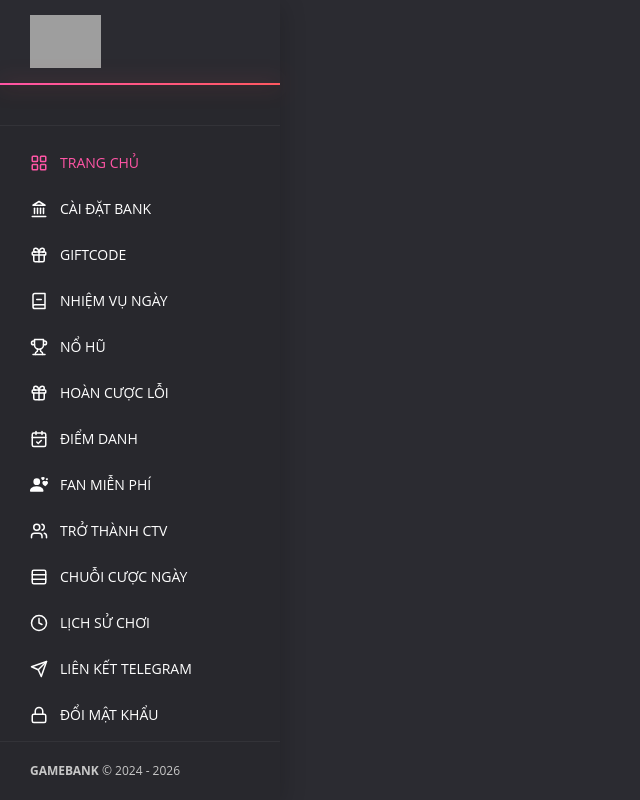
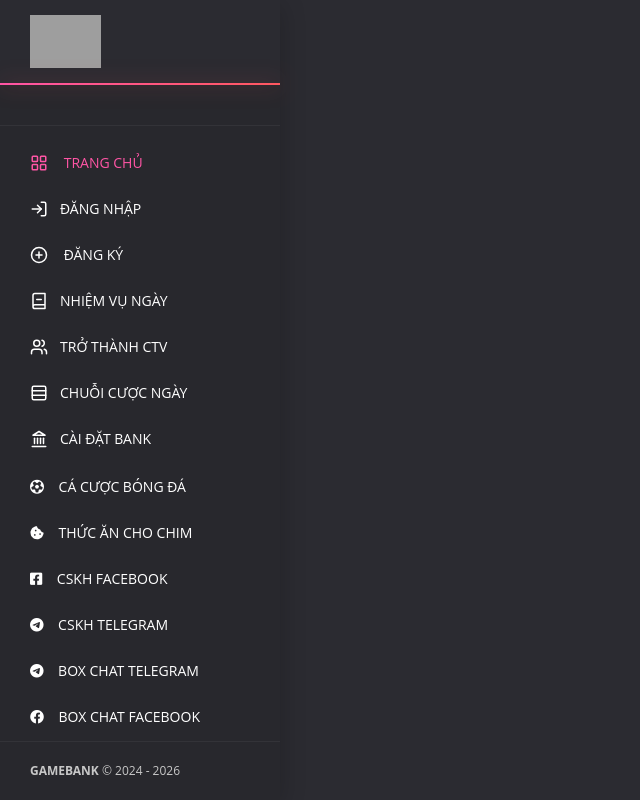
Before and after one commit to kurotsmile/gamebank, a plain HTML site: page index.html in a window 1280 px wide. Shown: the whole page, without its empty margins (0-640 px from the left). Drawn offline with nearby package versions, Linux system fonts and the light colour scheme; some packages are replaced by stand-ins of ours; grey boxes are pictures that could not be loaded; a script that the page names is missing.

Commit message:
Update menu sidebar

```diff
--- a/index.html
+++ b/index.html
@@ -1,5 +1,6 @@
 <!DOCTYPE html>
 <html lang="en">
+
 <head>
   <title>Hệ Thống Chẵn Lẻ Bank Uy Tín</title>
   <meta charset="UTF-8">
@@ -14,7 +15,7 @@
   <link rel="stylesheet" href="css/slimselect.css">
   <link rel="stylesheet" href="css/style.css?v=1.22">
   <link href="https://cdn.jsdelivr.net/npm/sweetalert2@11.14.1/dist/sweetalert2.min.css" rel="stylesheet">
-  <link rel="stylesheet" href="https://cdnjs.cloudflare.com/ajax/libs/font-awesome/6.4.2/css/all.min.css"/>
+  <link rel="stylesheet" href="https://cdnjs.cloudflare.com/ajax/libs/font-awesome/6.4.2/css/all.min.css" />
 
   <script src="https://cdnjs.cloudflare.com/ajax/libs/clipboard.js/2.0.11/clipboard.min.js"></script>
   <script src="https://cdnjs.cloudflare.com/ajax/libs/handlebars.js/4.7.7/handlebars.min.js"></script>'
@@ -43,53 +44,139 @@
 <body data-id="8fe63e1d457b165974d9a06dc3540452">
   <div id="preloader" style="display: none;" onclick="w.box_close();return false;"></div>
   <header class="header">
-    <div class="header__content"><a href="" onclick="w.show_home();return false;" class="header__logo"><img src="images/logo.gif" alt=""> </a>
-      <button class="header__btn" type="button" onclick="w.toggle_sidebar();return false;"><span></span> <span></span> <span></span></button></div>
+    <div class="header__content"><a href="" onclick="w.show_home();return false;" class="header__logo"><img
+          src="images/logo.gif" alt=""> </a>
+      <button class="header__btn" type="button" onclick="w.toggle_sidebar();return false;"><span></span> <span></span>
+        <span></span></button></div>
   </header>
   <div class="sidebar"><a href="" class="sidebar__logo"><img src="images/logo.gif" alt=""></a>
     <div class="sidebar__user" id="sidebar_user_info"></div>
     <ul class="sidebar__nav" data-scrollbar="true" tabindex="-1" style="overflow-y: scroll;overflow-x: hidden;">
       <div class="scroll-content">
-        <li class="sidebar__nav-item"><a href="#" onclick="w.show_home();return false;" class="sidebar__nav-link sidebar__nav-link--active"><span><svg
-                xmlns="http://www.w3.org/2000/svg" width="24" height="24" viewBox="0 0 24 24" fill="none"
+        <li class="sidebar__nav-item">
+          <a href="#" onclick="w.show_home();return false;" class="sidebar__nav-link sidebar__nav-link--active">
+            <span>
+              <svg xmlns="http://www.w3.org/2000/svg" width="24" height="24" viewBox="0 0 24 24" fill="none"
                 stroke="currentColor" stroke-width="2" stroke-linecap="round" stroke-linejoin="round"
                 data-lucide="layout-grid" class="lucide lucide-layout-grid">
                 <rect width="7" height="7" x="3" y="3" rx="1"></rect>
                 <rect width="7" height="7" x="14" y="3" rx="1"></rect>
                 <rect width="7" height="7" x="14" y="14" rx="1"></rect>
                 <rect width="7" height="7" x="3" y="14" rx="1"></rect>
-              </svg>Trang Chủ</span></a></li>
-        <li class="sidebar__nav-item" id="sidebar_item_bank"><a href="#" onclick="w.show_page('bank');return false;"  class="sidebar__nav-link"><span><svg
+              </svg>
+              Trang Chủ
+            </span>
+          </a>
+        </li>
+        <li class="sidebar__nav-item" id="sidebar_item_login">
+          <a href="#" onclick="w.show_login();return false;" class="sidebar__nav-link">
+            <span><svg xmlns="http://www.w3.org/2000/svg" width="24" height="24" viewBox="0 0 24 24" fill="none" stroke="currentColor" stroke-width="2" stroke-linecap="round" stroke-linejoin="round" data-lucide="log-in" class="lucide lucide-log-in">
+                <path d="M15 3h4a2 2 0 0 1 2 2v14a2 2 0 0 1-2 2h-4"></path>
+                <polyline points="10 17 15 12 10 7"></polyline>
+                <line x1="15" x2="3" y1="12" y2="12"></line>
+              </svg>Đăng Nhập</span>
+            </a>
+        </li>
+        <li class="sidebar__nav-item" id="sidebar_item_register">
+          <a href="#" onclick="w.show_register();return false;" class="sidebar__nav-link">
+            <span>
+              <svg xmlns="http://www.w3.org/2000/svg" width="24" height="24" viewBox="0 0 24 24" fill="none"
+                stroke="currentColor" stroke-width="2" stroke-linecap="round" stroke-linejoin="round"
+                data-lucide="plus-circle" class="lucide lucide-plus-circle">
+                <circle cx="12" cy="12" r="10"></circle>
+                <path d="M8 12h8"></path>
+                <path d="M12 8v8"></path>
+              </svg>
+              Đăng Ký
+            </span>
+          </a>
+        </li>
+        <li class="sidebar__nav-item">
+          <a href="#" onclick="w.show_page('missions');return false;" class="sidebar__nav-link"><span><svg
                 xmlns="http://www.w3.org/2000/svg" width="24" height="24" viewBox="0 0 24 24" fill="none"
                 stroke="currentColor" stroke-width="2" stroke-linecap="round" stroke-linejoin="round"
-                data-lucide="landmark" class="lucide lucide-landmark">
+                data-lucide="book-minus" class="lucide lucide-book-minus">
+                <path d="M4 19.5v-15A2.5 2.5 0 0 1 6.5 2H20v20H6.5a2.5 2.5 0 0 1 0-5H20"></path>
+                <path d="M9 10h6"></path>
+              </svg>Nhiệm Vụ Ngày</span>
+          </a>
+        </li>
+        <li class="sidebar__nav-item"><a href="#" onclick="w.show_page('referrals');return false;"
+            class="sidebar__nav-link"><span><svg xmlns="http://www.w3.org/2000/svg" width="24" height="24"
+                viewBox="0 0 24 24" fill="none" stroke="currentColor" stroke-width="2" stroke-linecap="round"
+                stroke-linejoin="round" data-lucide="users" class="lucide lucide-users">
+                <path d="M16 21v-2a4 4 0 0 0-4-4H6a4 4 0 0 0-4 4v2"></path>
+                <circle cx="9" cy="7" r="4"></circle>
+                <path d="M22 21v-2a4 4 0 0 0-3-3.87"></path>
+                <path d="M16 3.13a4 4 0 0 1 0 7.75"></path>
+              </svg>Trở Thành CTV</span></a></li>
+        <li class="sidebar__nav-item"><a href="#" onclick="w.show_page('consecutives');return false;"
+            class="sidebar__nav-link">
+            <span><svg xmlns="http://www.w3.org/2000/svg" width="24" height="24" viewBox="0 0 24 24" fill="none"
+                stroke="currentColor" stroke-width="2" stroke-linecap="round" stroke-linejoin="round"
+                data-lucide="rows-3" class="lucide lucide-rows-3">
+                <rect width="18" height="18" x="3" y="3" rx="2"></rect>
+                <path d="M21 9H3"></path>
+                <path d="M21 15H3"></path>
+              </svg>Chuỗi Cược Ngày</span></a>
+        </li>
+        <li class="sidebar__nav-item" id="sidebar_item_bank"><a href="#" onclick="w.show_page('bank');return false;"
+            class="sidebar__nav-link"><span><svg xmlns="http://www.w3.org/2000/svg" width="24" height="24"
+                viewBox="0 0 24 24" fill="none" stroke="currentColor" stroke-width="2" stroke-linecap="round"
+                stroke-linejoin="round" data-lucide="landmark" class="lucide lucide-landmark">
                 <line x1="3" x2="21" y1="22" y2="22"></line>
                 <line x1="6" x2="6" y1="18" y2="11"></line>
                 <line x1="10" x2="10" y1="18" y2="11"></line>
                 <line x1="14" x2="14" y1="18" y2="11"></line>
                 <line x1="18" x2="18" y1="18" y2="11"></line>
                 <polygon points="12 2 20 7 4 7"></polygon>
-              </svg>Cài Đặt Bank</span></a></li>
-        <li class="sidebar__nav-item"><a href="#" onclick="w.show_page('gifts');return false;" class="sidebar__nav-link"><span><svg
-                xmlns="http://www.w3.org/2000/svg" width="24" height="24" viewBox="0 0 24 24" fill="none"
-                stroke="currentColor" stroke-width="2" stroke-linecap="round" stroke-linejoin="round" data-lucide="gift"
-                class="lucide lucide-gift">
+              </svg>Cài Đặt Bank</span></a>
+        </li>
+        <li class="sidebar__nav-item">
+          <a href="#" onclick="return false;" class="sidebar__nav-link">
+            <span><i class="far fa-futbol lucide lucide-gift"></i>  &nbsp;&nbsp;&nbsp;Cá cược bóng đá</span>
+          </a>
+        </li>
+        <li class="sidebar__nav-item">
+          <a href="#" onclick="return false;" class="sidebar__nav-link">
+            <span><i class="fas fa-cookie-bite lucide lucide-gift"></i> &nbsp;&nbsp;&nbsp;Thức ăn cho chim</span>
+          </a>
+        </li>
+        <li class="sidebar__nav-item">
+          <a href="#" onclick="return false;" class="sidebar__nav-link">
+            <span><i class="fab fa-facebook-square lucide lucide-gift"></i> &nbsp;&nbsp;&nbsp;CSKH FACEBOOK</span>
+          </a>
+        </li>
+        <li class="sidebar__nav-item">
+          <a href="#" onclick="return false;" class="sidebar__nav-link">
+            <span><i class="fab fa-telegram-plane lucide lucide-gift"></i> &nbsp;&nbsp;&nbsp;CSKH TELEGRAM</span>
+          </a>
+        </li>
+        <li class="sidebar__nav-item">
+          <a href="#" onclick="return false;" class="sidebar__nav-link">
+            <span><i class="fab fa-telegram lucide lucide-gift"></i> &nbsp;&nbsp;&nbsp;BOX CHAT Telegram</span>
+          </a>
+        </li>
+        <li class="sidebar__nav-item">
+          <a href="#" onclick="return false;" class="sidebar__nav-link">
+            <span><i class="fab fa-facebook lucide lucide-gift"></i> &nbsp;&nbsp;&nbsp;Box chat Facebook</span>
+          </a>
+        </li>
+        <li class="sidebar__nav-item"><a href="#" onclick="w.show_page('gifts');return false;"
+            class="sidebar__nav-link"><span><svg xmlns="http://www.w3.org/2000/svg" width="24" height="24"
+                viewBox="0 0 24 24" fill="none" stroke="currentColor" stroke-width="2" stroke-linecap="round"
+                stroke-linejoin="round" data-lucide="gift" class="lucide lucide-gift">
                 <rect x="3" y="8" width="18" height="4" rx="1"></rect>
                 <path d="M12 8v13"></path>
                 <path d="M19 12v7a2 2 0 0 1-2 2H7a2 2 0 0 1-2-2v-7"></path>
                 <path d="M7.5 8a2.5 2.5 0 0 1 0-5A4.8 8 0 0 1 12 8a4.8 8 0 0 1 4.5-5 2.5 2.5 0 0 1 0 5"></path>
-              </svg>Giftcode</span></a></li>
-        <li class="sidebar__nav-item"><a href="#" onclick="w.show_page('missions');return false;" class="sidebar__nav-link"><span><svg
-                xmlns="http://www.w3.org/2000/svg" width="24" height="24" viewBox="0 0 24 24" fill="none"
-                stroke="currentColor" stroke-width="2" stroke-linecap="round" stroke-linejoin="round"
-                data-lucide="book-minus" class="lucide lucide-book-minus">
-                <path d="M4 19.5v-15A2.5 2.5 0 0 1 6.5 2H20v20H6.5a2.5 2.5 0 0 1 0-5H20"></path>
-                <path d="M9 10h6"></path>
-              </svg>Nhiệm Vụ Ngày</span></a></li>
-        <li class="sidebar__nav-item"><a href="#" onclick="w.show_page('jackpots');return false;" class="sidebar__nav-link"><span><svg
-                xmlns="http://www.w3.org/2000/svg" width="24" height="24" viewBox="0 0 24 24" fill="none"
-                stroke="currentColor" stroke-width="2" stroke-linecap="round" stroke-linejoin="round"
-                data-lucide="trophy" class="lucide lucide-trophy">
+              </svg>Giftcode</span></a>
+        </li>
+<!--
+        <li class="sidebar__nav-item"><a href="#" onclick="w.show_page('jackpots');return false;"
+            class="sidebar__nav-link"><span><svg xmlns="http://www.w3.org/2000/svg" width="24" height="24"
+                viewBox="0 0 24 24" fill="none" stroke="currentColor" stroke-width="2" stroke-linecap="round"
+                stroke-linejoin="round" data-lucide="trophy" class="lucide lucide-trophy">
                 <path d="M6 9H4.5a2.5 2.5 0 0 1 0-5H6"></path>
                 <path d="M18 9h1.5a2.5 2.5 0 0 0 0-5H18"></path>
                 <path d="M4 22h16"></path>
@@ -97,52 +184,36 @@
                 <path d="M14 14.66V17c0 .55.47.98.97 1.21C16.15 18.75 17 20.24 17 22"></path>
                 <path d="M18 2H6v7a6 6 0 0 0 12 0V2Z"></path>
               </svg>Nổ Hũ</span></a></li>
-        <li class="sidebar__nav-item"><a href="#" onclick="w.show_page('refunds');return false;" class="sidebar__nav-link"><span><svg
-                xmlns="http://www.w3.org/2000/svg" width="24" height="24" viewBox="0 0 24 24" fill="none"
-                stroke="currentColor" stroke-width="2" stroke-linecap="round" stroke-linejoin="round" data-lucide="gift"
-                class="lucide lucide-gift">
+        <li class="sidebar__nav-item"><a href="#" onclick="w.show_page('refunds');return false;"
+            class="sidebar__nav-link"><span><svg xmlns="http://www.w3.org/2000/svg" width="24" height="24"
+                viewBox="0 0 24 24" fill="none" stroke="currentColor" stroke-width="2" stroke-linecap="round"
+                stroke-linejoin="round" data-lucide="gift" class="lucide lucide-gift">
                 <rect x="3" y="8" width="18" height="4" rx="1"></rect>
                 <path d="M12 8v13"></path>
                 <path d="M19 12v7a2 2 0 0 1-2 2H7a2 2 0 0 1-2-2v-7"></path>
                 <path d="M7.5 8a2.5 2.5 0 0 1 0-5A4.8 8 0 0 1 12 8a4.8 8 0 0 1 4.5-5 2.5 2.5 0 0 1 0 5"></path>
               </svg>Hoàn Cược Lỗi</span></a></li>
-        <li class="sidebar__nav-item"><a href="#" onclick="w.show_page('musters');return false;" class="sidebar__nav-link"><span><svg
-                xmlns="http://www.w3.org/2000/svg" width="24" height="24" viewBox="0 0 24 24" fill="none"
-                stroke="currentColor" stroke-width="2" stroke-linecap="round" stroke-linejoin="round"
-                data-lucide="calendar-check" class="lucide lucide-calendar-check">
+        <li class="sidebar__nav-item"><a href="#" onclick="w.show_page('musters');return false;"
+            class="sidebar__nav-link"><span><svg xmlns="http://www.w3.org/2000/svg" width="24" height="24"
+                viewBox="0 0 24 24" fill="none" stroke="currentColor" stroke-width="2" stroke-linecap="round"
+                stroke-linejoin="round" data-lucide="calendar-check" class="lucide lucide-calendar-check">
                 <path d="M8 2v4"></path>
                 <path d="M16 2v4"></path>
                 <rect width="18" height="18" x="3" y="4" rx="2"></rect>
                 <path d="M3 10h18"></path>
                 <path d="m9 16 2 2 4-4"></path>
               </svg>Điểm Danh</span></a></li>
-        <li class="sidebar__nav-item"><a href="#" onclick="w.show_page('fans');return false;" class="sidebar__nav-link"><span><svg
-                xmlns="http://www.w3.org/2000/svg" width="16" height="16" fill="currentColor" viewBox="0 0 16 16">
+        <li class="sidebar__nav-item"><a href="#" onclick="w.show_page('fans');return false;"
+            class="sidebar__nav-link"><span><svg xmlns="http://www.w3.org/2000/svg" width="16" height="16"
+                fill="currentColor" viewBox="0 0 16 16">
                 <path fill-rule="evenodd"
                   d="M11.5 1.246c.832-.855 2.913.642 0 2.566-2.913-1.924-.832-3.421 0-2.566ZM9 5a3 3 0 1 1-6 0 3 3 0 0 1 6 0Zm-9 8c0 1 1 1 1 1h10s1 0 1-1-1-4-6-4-6 3-6 4Zm13.5-8.09c1.387-1.425 4.855 1.07 0 4.277-4.854-3.207-1.387-5.702 0-4.276ZM15 2.165c.555-.57 1.942.428 0 1.711-1.942-1.283-.555-2.281 0-1.71Z">
                 </path>
               </svg>Fan Miễn Phí</span></a></li>
-        <li class="sidebar__nav-item"><a href="#" onclick="w.show_page('referrals');return false;" class="sidebar__nav-link"><span><svg
-                xmlns="http://www.w3.org/2000/svg" width="24" height="24" viewBox="0 0 24 24" fill="none"
-                stroke="currentColor" stroke-width="2" stroke-linecap="round" stroke-linejoin="round"
-                data-lucide="users" class="lucide lucide-users">
-                <path d="M16 21v-2a4 4 0 0 0-4-4H6a4 4 0 0 0-4 4v2"></path>
-                <circle cx="9" cy="7" r="4"></circle>
-                <path d="M22 21v-2a4 4 0 0 0-3-3.87"></path>
-                <path d="M16 3.13a4 4 0 0 1 0 7.75"></path>
-              </svg>Trở Thành CTV</span></a></li>
-        <li class="sidebar__nav-item"><a href="#" onclick="w.show_page('consecutives');return false;" class="sidebar__nav-link"><span><svg
-                xmlns="http://www.w3.org/2000/svg" width="24" height="24" viewBox="0 0 24 24" fill="none"
-                stroke="currentColor" stroke-width="2" stroke-linecap="round" stroke-linejoin="round"
-                data-lucide="rows-3" class="lucide lucide-rows-3">
-                <rect width="18" height="18" x="3" y="3" rx="2"></rect>
-                <path d="M21 9H3"></path>
-                <path d="M21 15H3"></path>
-              </svg>Chuỗi Cược Ngày</span></a></li>
-        <li class="sidebar__nav-item"><a href="#" onclick="w.show_page('history');return false;"  class="sidebar__nav-link"><span><svg
-                xmlns="http://www.w3.org/2000/svg" width="24" height="24" viewBox="0 0 24 24" fill="none"
-                stroke="currentColor" stroke-width="2" stroke-linecap="round" stroke-linejoin="round"
-                data-lucide="clock" class="lucide lucide-clock">
+        <li class="sidebar__nav-item"><a href="#" onclick="w.show_page('history');return false;"
+            class="sidebar__nav-link"><span><svg xmlns="http://www.w3.org/2000/svg" width="24" height="24"
+                viewBox="0 0 24 24" fill="none" stroke="currentColor" stroke-width="2" stroke-linecap="round"
+                stroke-linejoin="round" data-lucide="clock" class="lucide lucide-clock">
                 <circle cx="12" cy="12" r="10"></circle>
                 <polyline points="12 6 12 12 16 14"></polyline>
               </svg>Lịch Sử Chơi</span></a></li>
@@ -153,19 +224,18 @@
                 <path d="m22 2-7 20-4-9-9-4Z"></path>
                 <path d="M22 2 11 13"></path>
               </svg>Liên Kết Telegram</span></a></li>
-        <li class="sidebar__nav-item" id="sidebar_item_changepassword"><a href="#" onclick="w.show_page('change_password');return false;"
-            class="sidebar__nav-link"><span><svg xmlns="http://www.w3.org/2000/svg" width="24" height="24"
-                viewBox="0 0 24 24" fill="none" stroke="currentColor" stroke-width="2" stroke-linecap="round"
-                stroke-linejoin="round" data-lucide="lock" class="lucide lucide-lock">
+        <li class="sidebar__nav-item" id="sidebar_item_changepassword"><a href="#"
+            onclick="w.show_page('change_password');return false;" class="sidebar__nav-link"><span><svg
+                xmlns="http://www.w3.org/2000/svg" width="24" height="24" viewBox="0 0 24 24" fill="none"
+                stroke="currentColor" stroke-width="2" stroke-linecap="round" stroke-linejoin="round" data-lucide="lock"
+                class="lucide lucide-lock">
                 <rect width="18" height="11" x="3" y="11" rx="2" ry="2"></rect>
                 <path d="M7 11V7a5 5 0 0 1 10 0v4"></path>
               </svg>Đổi Mật Khẩu</span></a></li>
-        <li class="sidebar__nav-item" id="sidebar_item_login"><a href="#" onclick="w.show_login();return false;" class="sidebar__nav-link"><span><svg xmlns="http://www.w3.org/2000/svg" width="24" height="24" viewBox="0 0 24 24" fill="none" stroke="currentColor" stroke-width="2" stroke-linecap="round" stroke-linejoin="round" data-lucide="log-in" class="lucide lucide-log-in"><path d="M15 3h4a2 2 0 0 1 2 2v14a2 2 0 0 1-2 2h-4"></path><polyline points="10 17 15 12 10 7"></polyline><line x1="15" x2="3" y1="12" y2="12"></line></svg>Đăng Nhập</span></a></li>
-        <li class="sidebar__nav-item" id="sidebar_item_register"><a href="#" onclick="w.show_register();return false;" class="sidebar__nav-link"><span><svg xmlns="http://www.w3.org/2000/svg" width="24" height="24" viewBox="0 0 24 24" fill="none" stroke="currentColor" stroke-width="2" stroke-linecap="round" stroke-linejoin="round" data-lucide="plus-circle" class="lucide lucide-plus-circle"><circle cx="12" cy="12" r="10"></circle><path d="M8 12h8"></path><path d="M12 8v8"></path></svg>Đăng Ký</span></a></li>
-        <li class="sidebar__nav-item" id="sidebar_item_logout"><a href="#" onclick="w.logout();return false;" class="sidebar__nav-link"><span><svg
-                xmlns="http://www.w3.org/2000/svg" width="24" height="24" viewBox="0 0 24 24" fill="none"
-                stroke="currentColor" stroke-width="2" stroke-linecap="round" stroke-linejoin="round"
-                data-lucide="log-out" class="lucide lucide-log-out">
+        <li class="sidebar__nav-item" id="sidebar_item_logout"><a href="#" onclick="w.logout();return false;"
+            class="sidebar__nav-link"><span><svg xmlns="http://www.w3.org/2000/svg" width="24" height="24"
+                viewBox="0 0 24 24" fill="none" stroke="currentColor" stroke-width="2" stroke-linecap="round"
+                stroke-linejoin="round" data-lucide="log-out" class="lucide lucide-log-out">
                 <path d="M9 21H5a2 2 0 0 1-2-2V5a2 2 0 0 1 2-2h4"></path>
                 <polyline points="16 17 21 12 16 7"></polyline>
                 <line x1="21" x2="9" y1="12" y2="12"></line>
@@ -188,12 +258,13 @@
                 data-lucide="message-circle" class="lucide lucide-message-circle">
                 <path d="M7.9 20A9 9 0 1 0 4 16.1L2 22Z"></path>
               </svg> Box Chat</span></a></li>
+-->
         <li class="sidebar__nav-item"><a href="https://www.facebook.com/abcxyzhahahihi/"
             class="sidebar__nav-link"><span><svg xmlns="http://www.w3.org/2000/svg" width="24" height="24"
                 viewBox="0 0 24 24" fill="none" stroke="currentColor" stroke-width="2" stroke-linecap="round"
                 stroke-linejoin="round" data-lucide="message-circle" class="lucide lucide-message-circle">
                 <path d="M7.9 20A9 9 0 1 0 4 16.1L2 22Z"></path>
-              </svg> Liên Hệ Thuê Quảng Cáo</span></a></li>
+              </svg> Thành Liên hệ qua ADMIN</span></a></li>
       </div>
       <div class="scrollbar-track scrollbar-track-x show" style="display: none;">
         <div class="scrollbar-thumb scrollbar-thumb-x" style="width: 280px; transform: translate3d(0px, 0px, 0px);">
@@ -213,8 +284,7 @@
     <div class="modal-dialog modal-dialog-centered">
       <div class="modal-content">
         <div class="modal__content modal__content--view">
-          <div class="comments__autor"><img class="comments__avatar" src="images/logo.gif" alt=""> <span
-              class="comments__name">GAMEBANK QR</span></div>
+          <div class="comments__autor"><img class="comments__avatar" src="images/logo.gif" alt=""> <span class="comments__name">GAMEBANK QR</span></div>
           <div class="text-center" id="canvasQr"><canvas width="200" height="200"></canvas></div>
           <div class="text-center mt-3">
             <p class="text-center mt-2 mb-1"><button id="qr-download" class="lnk__btn">Tải ảnh QR về máy</button></p>
@@ -232,7 +302,7 @@
           <div class="comments__autor"><img class="comments__avatar" src="images/logo.gif" alt=""> <span
               class="comments__name">GAMEBANK THÔNG BÁO</span></div>
           <p class="comments__text"></p>
-          <div class="modal__btns"><button class="modal__btn modal__btn--dismiss" type="button" data-bs-dismiss="modal" aria-label="Close"><span>Đóng</span></button></div>
+          <div class="modal__btns"><button class="modal__btn modal__btn--dismiss" type="button" data-bs-dismiss="modal"  aria-label="Close"><span>Đóng</span></button></div>
         </div>
       </div>
     </div>
@@ -240,15 +310,22 @@
   <div id="toast-noti"></div>
   <div class="toast toast-ctv" id="toast-ctv">
     <div class="toast-body text-center">
-      <p class="text-center" style="background-color: #2b2b31; color: #fff; font-size: 14px;"><span><span class="code-num" style="color: #ffea3d;">- GAMEBANK CÓ CTV VÀ NV FAN TẶNG CHO KHÁCH HÀNG KHÔNG CHƠI CŨNG NHẬN THƯỞNG CAO NHẤT THỊ TRƯỜNG</span></span></p><span class="code-num" style="color: #ffea3d;">- HOÀN 50%   CƯỢC TỪ 10K-35K</span>
-      <p></p><span class="code-num" style="color: #ffea3d;">- SAI NỘI DUNG &amp; SAI HẠN MỨC HOÀN 90% NẾU THẮNG</span>
+      <p class="text-center" style="background-color: #2b2b31; color: #fff; font-size: 14px;">
+        <span>
+          <span class="code-num" style="color: #ffea3d;">- GAMEBANK CÓ CTV VÀ NV FAN TẶNG CHO KHÁCH HÀNG KHÔNG CHƠI CŨNG NHẬN THƯỞNG CAO NHẤT THỊ TRƯỜNG</span>
+        </span>
+      </p>
+        <span class="code-num" style="color: #ffea3d;">- HOÀN 50% CƯỢC TỪ 10K-35K</span>
       <p></p>
-      <p><span class="code-num" style="color: #ffea3d;">- THAM GIA NHÓM GROUP ĐỂ NHẬN GIFTCODE HÀNG NGÀY + MỖI GIỜ</span></p>
-      <p><span class="code-num" style="color: #ffea3d;">- ĐỀ NGHỊ NGƯỜI CHƠI KHÔNG SPAM ĐƠN NẾU PHÁT HIỆN SPAM SẼ KHOÁ TÀI KHOẢN</span></p><span class="code-num" style="color: #ffea3d;">GAMEBANK</span>
+      <span class="code-num" style="color: #ffea3d;">- SAI NỘI DUNG &amp; SAI HẠN MỨC HOÀN 90% NẾU THẮNG</span><p></p><p><span class="code-num" style="color: #ffea3d;">- THAM GIA NHÓM GROUP ĐỂ NHẬN GIFTCODE HÀNG NGÀY + MỖI GIỜ</span>
+      </p>
+      <p><span class="code-num" style="color: #ffea3d;">- ĐỀ NGHỊ NGƯỜI CHƠI KHÔNG SPAM ĐƠN NẾU PHÁT HIỆN SPAM SẼ KHOÁ
+          TÀI KHOẢN</span></p><span class="code-num" style="color: #ffea3d;">GAMEBANK</span>
       <p></p>AN TOÀN - UY TÍN<p></p>
       <p><span class="code-num" style="color: #ec9009;">CHÚC BẠN MAY MẮN &amp; THẮNG LỚN</span>!</p>
       <div class="mt-3 pt-3 border-top"><button type="button" class="close-tctv">ĐÓNG</button></div>
     </div>
   </div>
 </body>
+
 </html>
```
